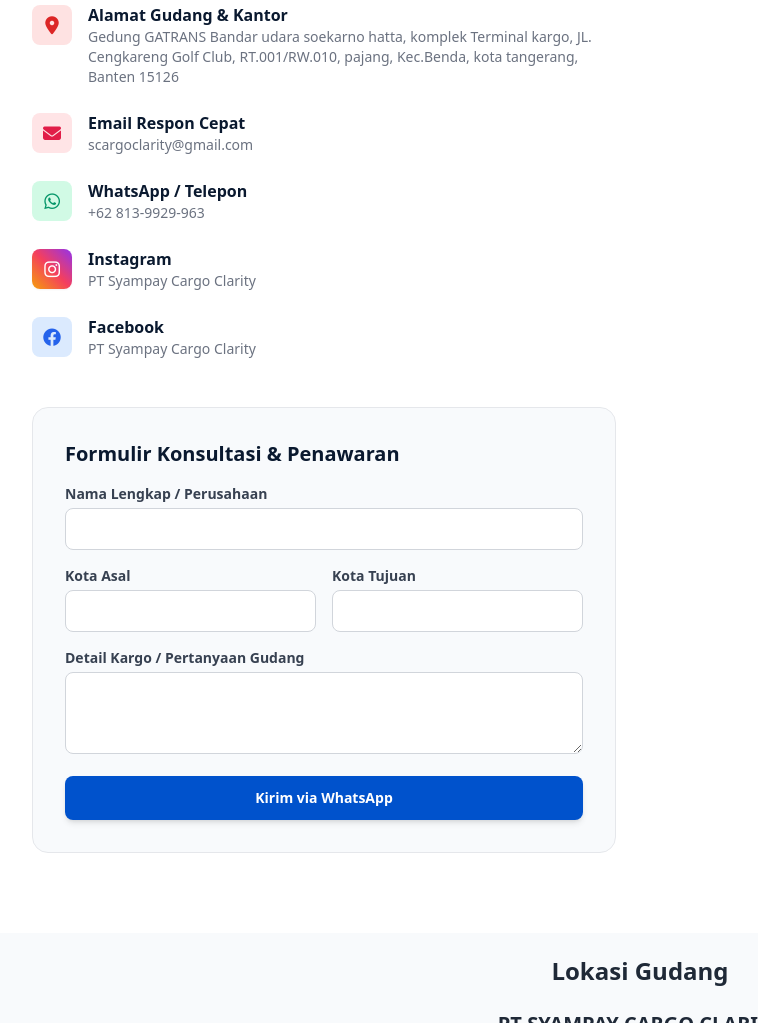
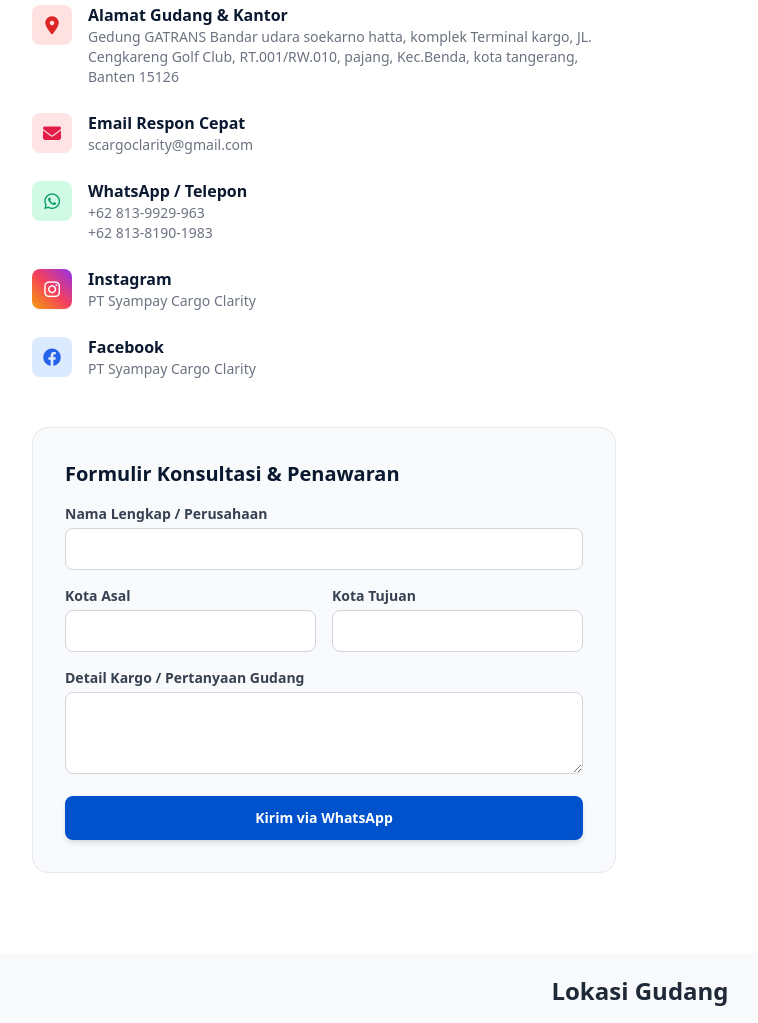
Before and after one commit to WebResmi-cloud/syampaycargoclarity, a plain HTML site: page index.html in a window 1280 px wide. Shown: the part 9351-10374 px from the top of the page, without its empty margins (0-758 px from the left). Drawn offline with nearby package versions, Linux system fonts and the light colour scheme.

Commit message:
Update index.html

```diff
--- a/index.html
+++ b/index.html
@@ -740,6 +740,10 @@
                                     <a href="https://wa.me/628139929963" target="_blank" rel="noopener noreferrer"
                                         class="text-gray-500 hover:text-emerald-600 transition-colors text-xs sm:text-sm block">+62
                                         813-9929-963</a>
+                                    <a href="https://wa.me/6281381901983" target="_blank" rel="noopener noreferrer"
+                                        class="text-gray-500 hover:text-emerald-600 transition-colors text-xs sm:text-sm block">+62
+                                        813-8190-1983
+                                        </a>
                                 </div>
                             </div>
 
```
